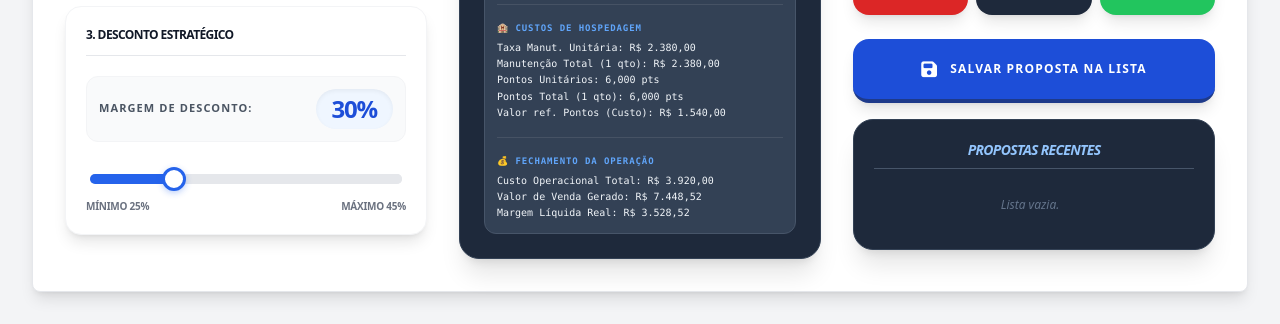
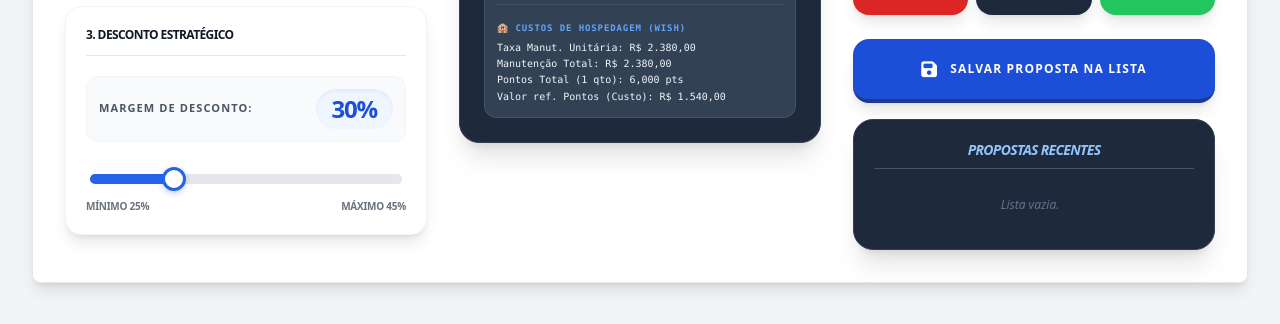
Before and after one commit to rbonapaz-Bonapaz/simulador-wish, a plain HTML site: page index.html in a window 1280 px wide. Shown: the part 837-1161 px from the top of the page. Drawn offline with nearby package versions, Linux system fonts and the light colour scheme.

Commit message:
Update index.html

```diff
--- a/index.html
+++ b/index.html
@@ -66,7 +66,7 @@
                         <select id="temporada" class="w-full px-3 py-2 border rounded-lg bg-white font-bold text-sm" onchange="calcular()">
                             <option value="Média">Média (Fev a Nov - Exceto Feriados)</option>
                             <option value="Alta">Alta (2ª Quinz. Jan, Dez, Feriados)</option>
-                            <option value="Super Alta">Super Alta (1ª Quinz. Jan, Julho, Grandes Feriados)</option>
+                            <option value="Super Alta">Super Alta (Feriados Principais/Julho)</option>
                         </select>
                     </div>
                     <div class="grid grid-cols-2 gap-4 mb-4 pt-2 border-t text-center">
@@ -191,7 +191,7 @@
                 <div class="w-full max-w-sm mt-6 grid grid-cols-3 gap-2">
                     <button onclick="gerarPDF()" class="bg-red-600 text-white font-bold py-4 rounded-2xl shadow-lg text-[10px] hover:bg-red-700 uppercase flex flex-col items-center"><i class="fas fa-file-pdf text-lg"></i>Gerar PDF</button>
                     <button onclick="baixarImagem()" class="bg-slate-800 text-white font-bold py-4 rounded-2xl shadow-lg text-[10px] hover:bg-black uppercase flex flex-col items-center"><i class="fas fa-image text-lg"></i>Gerar Imagem</button>
-                    <button onclick="enviarWhatsApp()" class="bg-green-500 text-white font-bold py-4 rounded-2xl shadow-lg text-[10px] hover:bg-green-600 uppercase flex flex-col items-center"><i class="fab fa-whatsapp text-lg"></i>Enviar WhatsApp</button>
+                    <button onclick="enviarWhatsApp()" class="bg-green-500 text-white font-bold py-4 rounded-2xl shadow-lg text-[10px] hover:bg-green-600 uppercase flex flex-col items-center"><i class="fab fa-whatsapp text-lg"></i>WhatsApp</button>
                 </div>
 
                 <div class="w-full max-w-sm mt-6 space-y-4">
@@ -211,14 +211,33 @@
     <script>
         const CUSTO_PONTO = 77000 / 300000;
         const CUSTO_AI_DIA_AD = 272.00;
+
         const DB_HOTEIS = {
-            "Wish Natal": { t: {2:2380, 3:2534, 4:2681}, p: { "Média": {2:6000, 3:10000, 4:10000}, "Alta": {2:8000, 3:12000, 4:12000}, "Super Alta": {2:10000, 3:15000, 4:15000} }, img: "https://images.unsplash.com/photo-1540541338287-41700207dee6?q=80&w=800" },
-            "Wish Serrano": { t: {2:2380, 3:2534, 4:2681}, p: { "Média": {2:6000, 3:10000, 4:10000}, "Alta": {2:9000, 3:13000, 4:13000}, "Super Alta": {2:12000, 3:16000, 4:16000} }, img: "https://images.unsplash.com/photo-1517400508447-f8dd518b86db?q=80&w=800" },
-            "Wish Foz do Iguaçu": { t: {2:2380, 3:2534, 4:2681}, p: { "Média": {2:5000, 3:8000, 4:8000}, "Alta": {2:7500, 3:10000, 4:10000}, "Super Alta": {2:10000, 3:14000, 4:14000} }, img: "https://images.unsplash.com/photo-1571896349842-33c89424de2d?q=80&w=800" },
-            "Wish Hotel da Bahia": { t: {2:1800, 3:1950, 4:2100}, p: { "Média": {2:5000, 3:8000, 4:8000}, "Alta": {2:7000, 3:10000, 4:10000}, "Super Alta": {2:9000, 3:12000, 4:12000} }, img: "https://images.unsplash.com/photo-1551882547-ff40c0d12c56?q=80&w=800" },
-            "Marupiara Resort": { t: {2:1610, 3:1715, 4:1813}, p: { "Média": {2:5000, 3:9000, 4:9000}, "Alta": {2:7000, 3:11000, 4:11000}, "Super Alta": {2:9000, 3:13000, 4:13000} }, img: "https://images.unsplash.com/photo-1520250497591-112f2f40a3f4?q=80&w=800" },
-            "Prodigy Gramado": { t: {2:1500, 3:1605, 4:1700}, p: { "Média": {2:4000, 3:6000, 4:6000}, "Alta": {2:6000, 3:8000, 4:8000}, "Super Alta": {2:8000, 3:11000, 4:11000} }, img: "https://images.unsplash.com/photo-1542314831-c6a4d140b3cb?q=80&w=800" },
-            "Prodigy Santos Dumont": { t: {2:1500, 3:1605, 4:1700}, p: { "Média": {2:4000, 3:6000, 4:6000}, "Alta": {2:6000, 3:8000, 4:8000}, "Super Alta": {2:8000, 3:11000, 4:11000} }, img: "https://images.unsplash.com/photo-1483729558449-99ef09a8c325?q=80&w=800" }
+            "Wish Natal": { cat: "WISH", img: "https://images.unsplash.com/photo-1540541338287-41700207dee6?q=80&w=800" },
+            "Wish Serrano": { cat: "WISH", img: "https://images.unsplash.com/photo-1517400508447-f8dd518b86db?q=80&w=800" },
+            "Wish Foz do Iguaçu": { cat: "WISH", img: "https://images.unsplash.com/photo-1571896349842-33c89424de2d?q=80&w=800" },
+            "Wish Hotel da Bahia": { cat: "WISH", img: "https://images.unsplash.com/photo-1551882547-ff40c0d12c56?q=80&w=800" },
+            "Marupiara Resort": { cat: "PRODIGY", img: "https://images.unsplash.com/photo-1520250497591-112f2f40a3f4?q=80&w=800" },
+            "Prodigy Gramado": { cat: "PRODIGY", img: "https://images.unsplash.com/photo-1542314831-c6a4d140b3cb?q=80&w=800" },
+            "Prodigy Santos Dumont": { cat: "PRODIGY", img: "https://images.unsplash.com/photo-1483729558449-99ef09a8c325?q=80&w=800" }
+        };
+
+        const TABELA_PONTOS = {
+            "WISH": {
+                "Média": { 2: 6000, 3: 10000, 4: 14000 },
+                "Alta": { 2: 15000, 3: 22500, 4: 30000 },
+                "Super Alta": { 2: 20000, 3: 30000, 4: 40000 } // Super Alta estimada (+33% sobre Alta)
+            },
+            "PRODIGY": {
+                "Média": { 2: 5000, 3: 9000, 4: 10000 },
+                "Alta": { 2: 12000, 3: 17000, 4: 26000 },
+                "Super Alta": { 2: 16000, 3: 23000, 4: 35000 } // Super Alta estimada
+            }
+        };
+
+        const TABELA_MANUTENCAO = {
+            "WISH": { 2: 2380, 3: 2534, 4: 2681 },
+            "PRODIGY": { 2: 1610, 3: 1715, 4: 1813 }
         };
 
         const el = (id) => document.getElementById(id);
@@ -285,9 +304,9 @@
             const paxPorQuarto = Math.ceil(paxTotal / qtosFinal);
             const ocup = Math.min(Math.max(paxPorQuarto, 2), 4);
 
-            const hotelData = DB_HOTEIS[hName];
-            const tUnit = hotelData.t[ocup];
-            const pUnit = hotelData.p[temp][ocup];
+            const hotelMeta = DB_HOTEIS[hName];
+            const tUnit = TABELA_MANUTENCAO[hotelMeta.cat][ocup];
+            const pUnit = TABELA_PONTOS[hotelMeta.cat][temp][ocup];
 
             el('taxaManutencao').value = tUnit;
             el('taxaManutencaoDisplay').value = fmt(tUnit);
@@ -342,10 +361,9 @@
                     </div>
                     <hr class="opacity-10">
                     <div>
-                        <p class="text-blue-400 font-black uppercase text-[9px] tracking-widest mb-1">🏨 Custos de Hospedagem</p>
+                        <p class="text-blue-400 font-black uppercase text-[9px] tracking-widest mb-1">🏨 Custos de Hospedagem (${hotelMeta.cat})</p>
                         <p>Taxa Manut. Unitária: ${fmt(tUnit)}</p>
-                        <p>Manutenção Total (${qtosFinal} qto): ${fmt(tTotal)}</p>
-                        <p>Pontos Unitários: ${pUnit.toLocaleString()} pts</p>
+                        <p>Manutenção Total: ${fmt(tTotal)}</p>
                         <p>Pontos Total (${qtosFinal} qto): ${pTotal.toLocaleString()} pts</p>
                         <p>Valor ref. Pontos (Custo): ${fmt(cPtsFin)}</p>
                     </div>
@@ -356,13 +374,6 @@
                         <p>Custo por Adulto/Dia: ${fmt(CUSTO_AI_DIA_AD)}</p>
                         <p>Custo Total AI Sócio: ${fmt(cAIFin)}</p>
                     </div>` : ''}
-                    <hr class="opacity-10">
-                    <div>
-                        <p class="text-blue-400 font-black uppercase text-[9px] tracking-widest mb-1">💰 Fechamento da Operação</p>
-                        <p>Custo Operacional Total: ${fmt(cOperacional)}</p>
-                        <p>Valor de Venda Gerado: ${fmt(vVenda)}</p>
-                        <p>Margem Líquida Real: ${fmt(lucroReal)}</p>
-                    </div>
                 </div>`;
 
             el('cardMercadoCard').innerText = fmt(vRef);
@@ -401,16 +412,16 @@
                 querAI: el('clienteQuerAI').checked,
                 temAI: el('hotelTemAI').checked
             };
-            let banco = JSON.parse(localStorage.getItem('wish_storage_v2') || '[]');
+            let banco = JSON.parse(localStorage.getItem('wish_storage_v3') || '[]');
             banco.push(dados);
-            localStorage.setItem('wish_storage_v2', JSON.stringify(banco));
+            localStorage.setItem('wish_storage_v3', JSON.stringify(banco));
             renderLista();
             el('nomeCliente').value = "";
             alert("Salvo com sucesso!");
         }
 
         function renderLista() {
-            const banco = JSON.parse(localStorage.getItem('wish_storage_v2') || '[]');
+            const banco = JSON.parse(localStorage.getItem('wish_storage_v3') || '[]');
             const container = el('listaPropostas');
             if (banco.length === 0) { container.innerHTML = '<p class="text-xs text-slate-500 italic text-center py-4">Lista vazia.</p>'; return; }
             container.innerHTML = banco.reverse().map(p => `
@@ -425,7 +436,7 @@
         }
 
         function carregarProposta(id) {
-            const banco = JSON.parse(localStorage.getItem('wish_storage_v2') || '[]');
+            const banco = JSON.parse(localStorage.getItem('wish_storage_v3') || '[]');
             const p = banco.find(x => x.id === id);
             if (!p) return;
             el('nomeCliente').value = p.nome;
@@ -451,9 +462,9 @@
         }
 
         function deletarProposta(id) {
-            let banco = JSON.parse(localStorage.getItem('wish_storage_v2') || '[]');
+            let banco = JSON.parse(localStorage.getItem('wish_storage_v3') || '[]');
             banco = banco.filter(x => x.id !== id);
-            localStorage.setItem('wish_storage_v2', JSON.stringify(banco));
+            localStorage.setItem('wish_storage_v3', JSON.stringify(banco));
             renderLista();
         }
 
```
